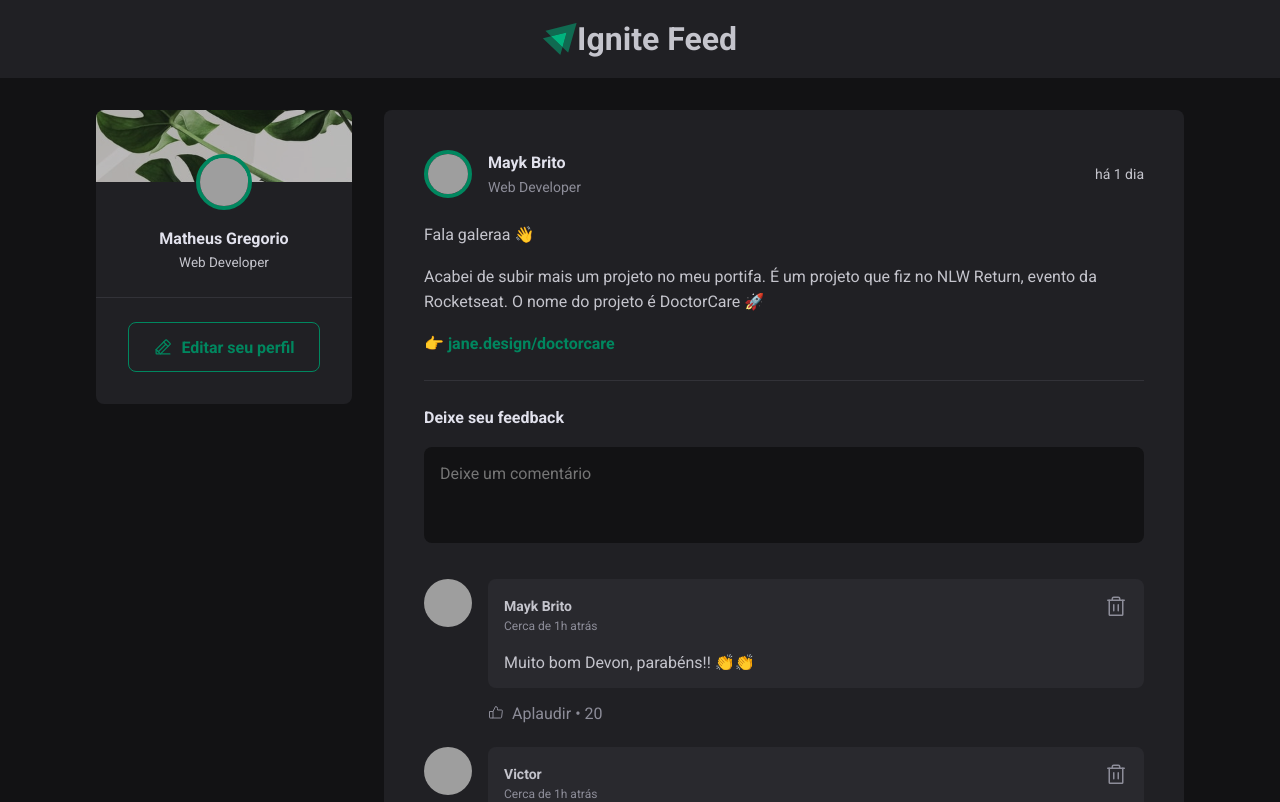
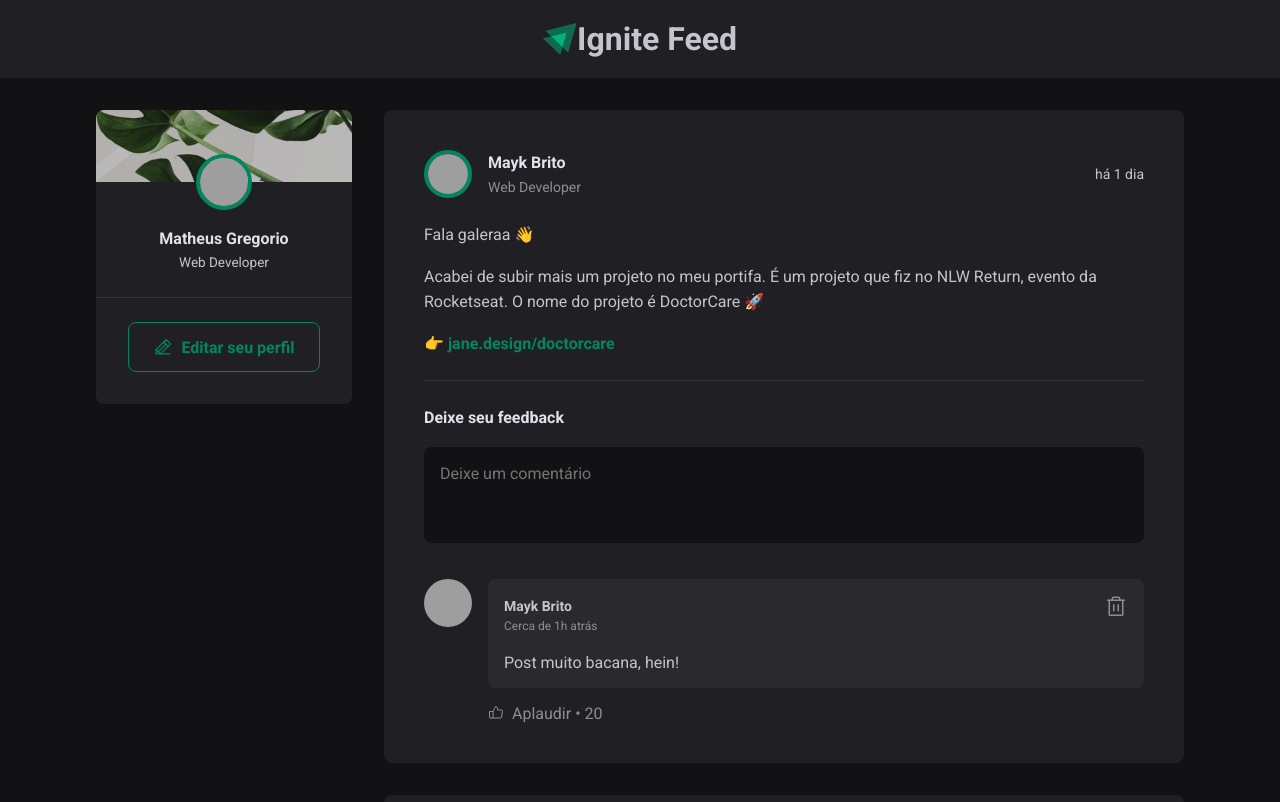
Before and after one commit to Matheussmaced/feed, a React (Vite) app: page / in a window 1280 px wide. Shown: the top 802 px of the page. Built offline with nearby package versions, Linux system fonts and the light colour scheme; grey boxes are pictures that could not be loaded.

Commit message:
add coments interactive

```diff
--- a/src/components/Comment.jsx
+++ b/src/components/Comment.jsx
@@ -3,7 +3,7 @@
 import styles from './Comment.module.css'
 import { Avatar } from './Avatar'
 
-export const Comment = ({photo, nameUser}) => {
+export const Comment = ({photo, nameUser, content}) => {
     return(
         <div className={styles.comment}>
             <Avatar hasBorder={false} src={photo}/>
@@ -21,7 +21,7 @@
                         </button>
                     </header>
 
-                    <p>Muito bom Devon, parabéns!! 👏👏</p>
+                    <p>{content}</p>
                 </div>
                 <footer>
                     <button>
--- a/src/components/Post.jsx
+++ b/src/components/Post.jsx
@@ -5,8 +5,14 @@
 import { Avatar } from './Avatar';
 
 import styles from './Post.module.css'
+import { useState } from 'react';
 
 export const Post = ({author, publishedAt, content}) => {
+    const [comments, setComments] = useState([
+        'Post muito bacana, hein!'
+    ])
+
+    const [newCommentText, setNewCommentText] = useState('');
 
     // date published
     const publishedDateFormatted = format(publishedAt, "d 'de' LLLL 'às' HH:mm'h'", {
@@ -18,6 +24,16 @@
         locale: ptBr,
         addSuffix: true,
     })
+
+    const handleCreateNewComment = () => {
+        event.preventDefault()
+        setComments([...comments, newCommentText]) // pego meu array e concateno
+        setNewCommentText('');
+    }
+
+    const handleNewCommentChange = () =>{
+        setNewCommentText(event.target.value);
+    }
 
     return (
         <article className={styles.post}>
@@ -43,21 +59,29 @@
                 })}
             </div>
 
-            <form className={styles.commentForm}>
+            <form onSubmit={handleCreateNewComment} className={styles.commentForm}>
                 <strong>Deixe seu feedback</strong>
                 <textarea
+                name = 'comment'
                 placeholder='Deixe um comentário'
+                value={newCommentText}
+                onChange={handleNewCommentChange}
                 />
 
                 <footer>
-                    <button type='submit'>Publicar</button>
+                    <button  type='submit'>Publicar</button>
                 </footer>
             </form>
 
             <div className={styles.commentList}>
-                <Comment photo={'https://github.com/MaykBrito.png'} nameUser='Mayk Brito'/>
-                <Comment photo={'https://github.com/vwvictor.png'} nameUser='Victor'/>
-                <Comment photo={'https://github.com/Matheussmaced.png'} nameUser='Matheus Macedo'/>
+                {comments.map(comments=>{
+                    return(
+                            <Comment photo = 'https://github.com/Matheussmaced.png'
+                            nameUser = {author.name}
+                            content = {comments}
+                            />
+                    )
+                })}
             </div>
         </article>
     )
```
